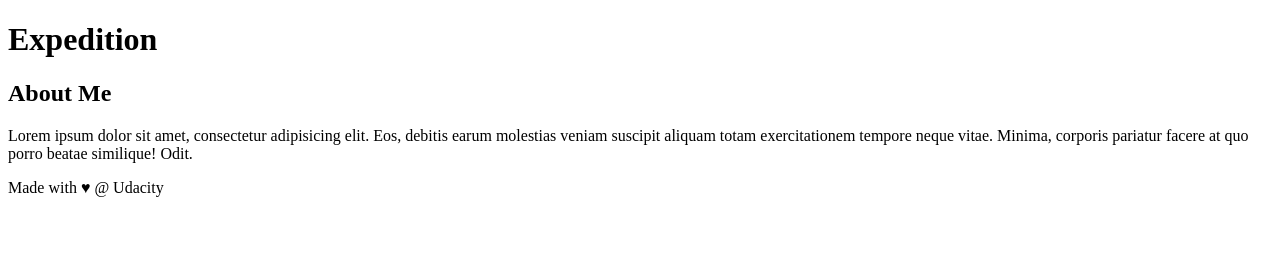
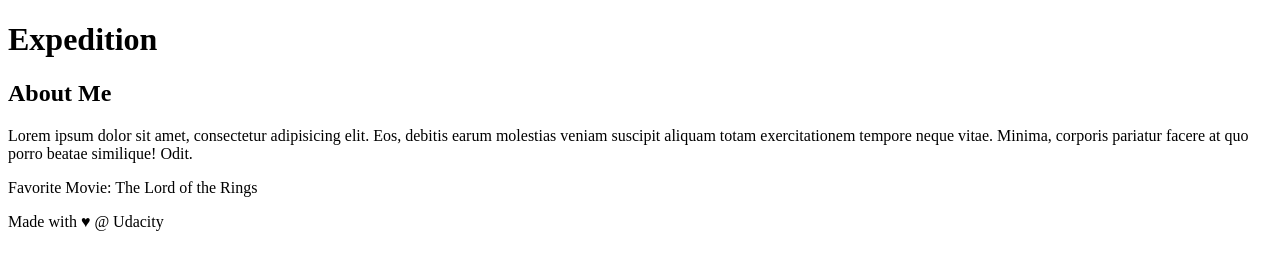
Before and after one commit to richardkalehoff/udacity-new-git-project, a plain HTML site: page index.html in a window 1280 px wide. Drawn offline with Linux system fonts and the light colour scheme.

Commit message:
Update sidebar with favorite movie

```diff
--- a/index.html
+++ b/index.html
@@ -21,6 +21,8 @@
             <h2>About Me</h2>
 
             <p>Lorem ipsum dolor sit amet, consectetur adipisicing elit. Eos, debitis earum molestias veniam suscipit aliquam totam exercitationem tempore neque vitae. Minima, corporis pariatur facere at quo porro beatae similique! Odit.</p>
+
+            <p>Favorite Movie: The Lord of the Rings</p>
         </aside>
     </div>
 
```
